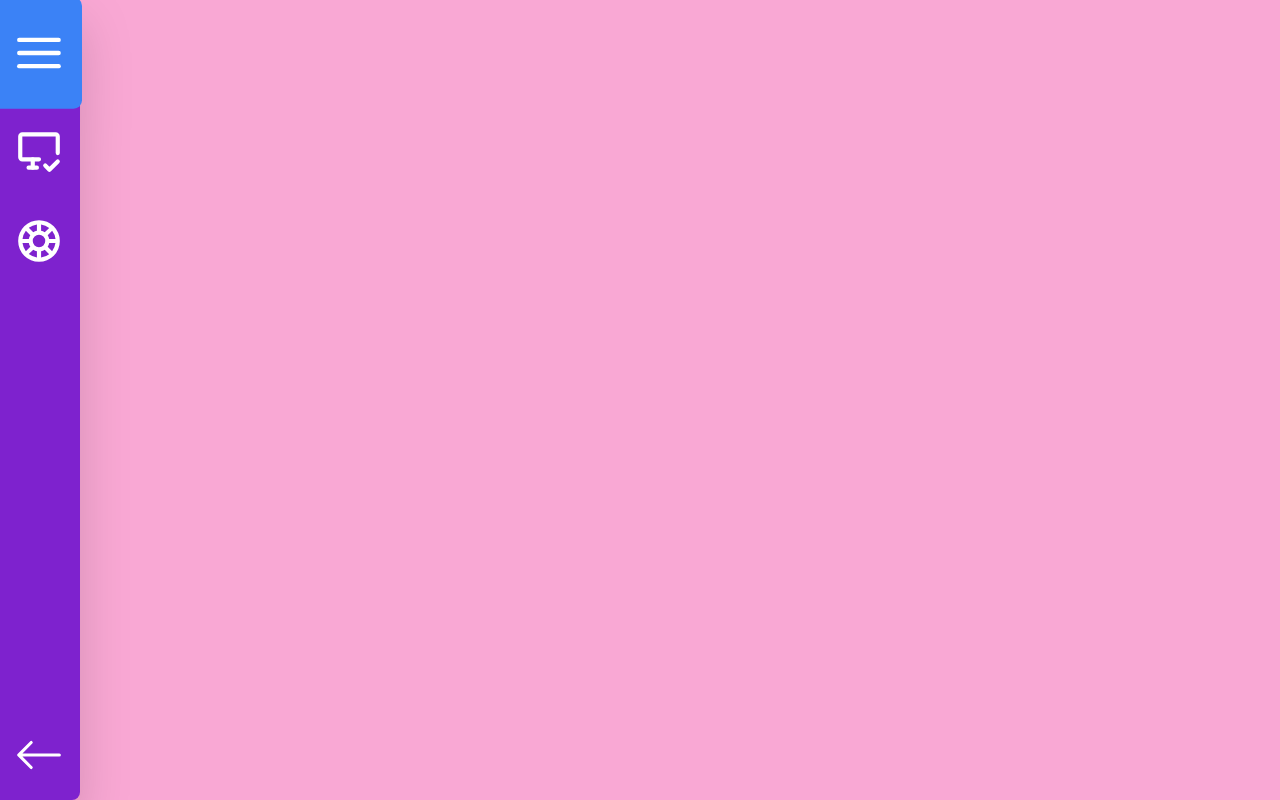
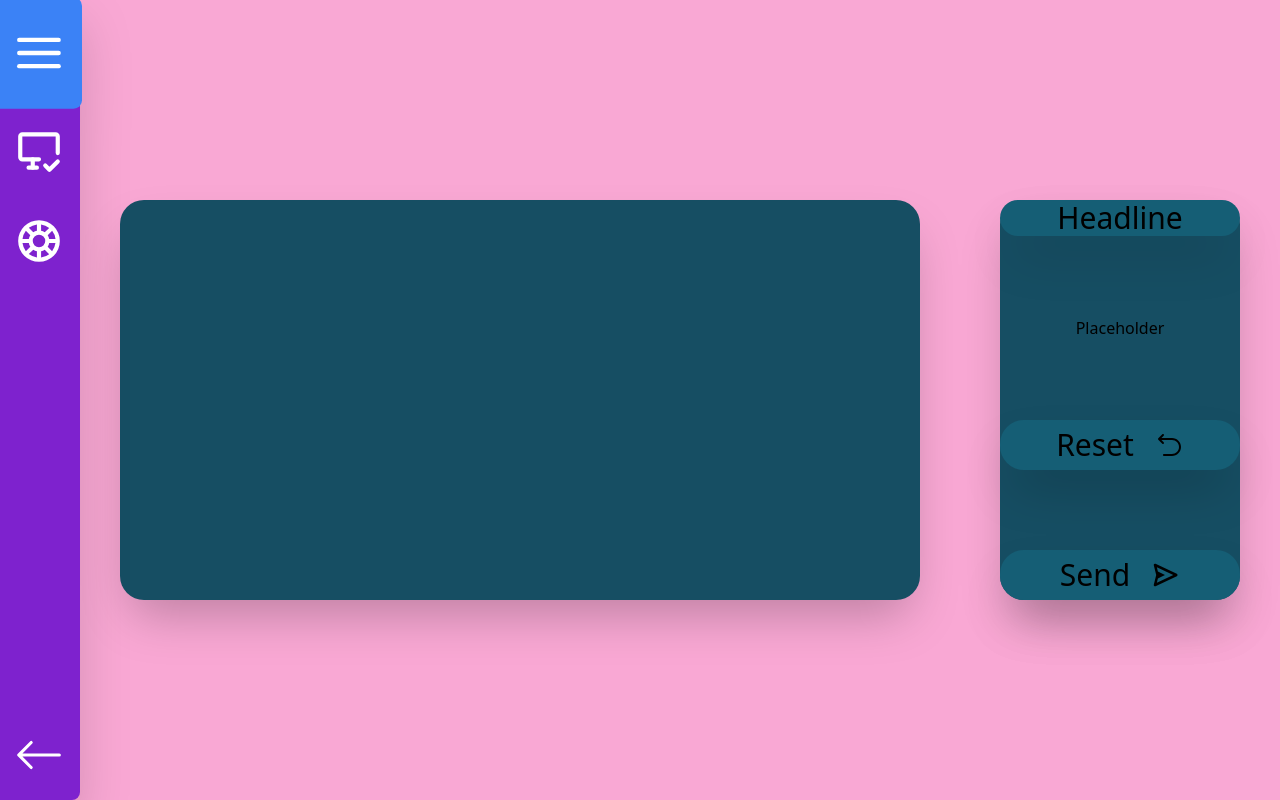
Before and after one commit to MrXMrQ/LED-Controller, a Next.js app: page /led-controll in a window 1280 px wide. Built offline with nearby package versions, Linux system fonts and the light colour scheme.

Commit message:
add led-controll page

```diff
--- a/package.json
+++ b/package.json
@@ -9,6 +9,7 @@
     "lint": "next lint"
   },
   "dependencies": {
+    "@headlessui/react": "^1.7.15",
     "@types/express": "^4.17.17",
     "@types/node": "20.4.2",
     "@types/react": "18.2.15",
@@ -23,10 +24,14 @@
     "postcss": "8.4.26",
     "react": "18.2.0",
     "react-color": "^2.19.3",
+    "react-colorful": "^5.6.1",
     "react-dom": "18.2.0",
     "react-icons": "^4.10.1",
     "serialport": "^11.0.0",
     "tailwindcss": "3.3.3",
     "typescript": "5.1.6"
+  },
+  "devDependencies": {
+    "@types/react-color": "^3.0.6"
   }
 }
--- /dev/null
+++ b/src/components/Button.tsx
@@ -0,0 +1,21 @@
+import { BsPencil } from 'react-icons/bs';
+
+interface ButtonProps {
+  color: string;
+  icon: React.ElementType;
+  onClick: () => void; // Define the click handler type
+}
+
+const Button = ({ color, icon: Icon, onClick }: ButtonProps) => {
+  return (
+    <div>
+      <button className={`relative bg-${color} rounded-full w-20 h-20 hover:bg-blue-900 transition-colors`} onClick={onClick}>
+        <div className='absolute top-0 left-0 right-0 bottom-0 flex items-center justify-center opacity-0 transition-opacity hover:opacity-100'>
+          <Icon size={40} />
+        </div>
+      </button>
+    </div>
+  );
+};
+
+export default Button;
--- a/src/components/SideBar.tsx
+++ b/src/components/SideBar.tsx
@@ -30,14 +30,14 @@ const SideBar = () => {
 
   return (
     <div className={`bg-purple-700  h-screen ${isExpanded ? 'w-64' : 'w-20'} drop-shadow-2xl rounded-r-lg flex flex-col transition-all`}>
-      <button className={`flex items-center hover:bg-blue-500 text-white font-bold py-7 px-1 rounded-r-lg transform hover:scale-105 ${isExpanded ? 'rounded-r-lg' : ''}`} onClick={handleButtonClick}>
+      <button className={`flex items-center hover:bg-blue-500 transition-colors text-white font-bold py-7 px-1 rounded-r-lg transform hover:scale-105 ${isExpanded ? 'rounded-r-lg' : ''}`} onClick={handleButtonClick}>
         <div className={`flex items-center transition-all ${isExpanded ? '-ml-2' : ''}`} style={{ position: 'relative', left: 10, overflow: 'visible' }}>
           <FiMenu size={50} />
           {showText && <span className="ml-4 text- font-bold">Menu</span>}
         </div>
       </button>
       <Link href="/devices">
-        <button className={`flex items-center hover:bg-blue-500 text-white font-bold py-5 px-1 rounded-r-lg transform hover:scale-105 ${isExpanded ? 'md:w-64' : 'md:w-20'}`}>
+        <button className={`flex items-center hover:bg-blue-500 transition-colors text-white font-bold py-5 px-1 rounded-r-lg transform hover:scale-105 ${isExpanded ? 'md:w-64' : 'md:w-20'}`}>
           <div className={`flex items-center transition-all ${isExpanded ? '-ml-2' : ''}`} style={{ position: 'relative', left: 10, overflow: 'visible' }}>
             <TbDeviceDesktopCheck size={50} />
             {showText && <span className="ml-4 text- font-bold">Connected Devices</span>}
@@ -45,14 +45,14 @@ const SideBar = () => {
         </button>
       </Link>
       <Link href="/led-controll">
-        <button className={`flex items-center hover:bg-blue-500 text-white font-bold py-5 px-1 rounded-r-lg transform hover:scale-105 ${isExpanded ? 'md:w-64' : 'md:w-20'}`}>
+        <button className={`flex items-center hover:bg-blue-500 transition-colors text-white font-bold py-5 px-1 rounded-r-lg transform hover:scale-105 ${isExpanded ? 'md:w-64' : 'md:w-20'}`}>
           <div className={`flex items-center transition-all ${isExpanded ? '-ml-2' : ''}`} style={{ position: 'relative', left: 10, overflow: 'visible' }}>
             <BiColor size={50} />
             {showText && <span className="ml-4 text- font-bold">LED Controller</span>}
           </div>
         </button>
       </Link>
-      <button className="flex items-center mt-auto hover:bg-blue-500 text-white font-bold py-5 px-1 rounded-r-lg transform hover:scale-105" onClick={handleExitClick}>
+      <button className="flex items-center mt-auto hover:bg-blue-500 transition-colors text-white font-bold py-5 px-1 rounded-r-lg transform hover:scale-105" onClick={handleExitClick}>
         <div className={`flex items-center transition-all ${isExpanded ? '-ml-2' : ''}`} style={{ position: 'relative', left: 10, overflow: 'visible' }}>
           <BsArrowLeft size={50} />
           {showText && <span className="ml-4 text- font-bold">Back</span>}
--- a/src/pages/devices.tsx
+++ b/src/pages/devices.tsx
@@ -115,15 +115,14 @@ export default function Home() {
                   <td className="text-left text-2xl px-4 py-2">{item.status}</td>
                   <td className="text-center">
                     <span
-                      className={`inline-block w-4 h-4 rounded-full ${
-                        item.status === 'Online' ? 'bg-green-500' : 'bg-red-500'
-                      }`}
+                      className={`inline-block w-4 h-4 rounded-full ${item.status === 'Online' ? 'bg-green-500' : 'bg-red-500'
+                        }`}
                     ></span>
                   </td>
                   <td className="text-center">
                     <div className="flex items-center justify-center gap-x-5">
                       <button
-                        className="flex-shrink-0 w-auto h-auto bg-red-500 hover:bg-red-700 text-white font-bold py-2 px-2 rounded"
+                        className="flex-shrink-0 w-auto h-auto bg-red-500 hover:bg-red-700 transition-colors text-white font-bold py-2 px-2 rounded"
                         onClick={() => removeDevice(item.id)}
                       >
                         <div className="flex flex-col items-center">
@@ -132,7 +131,7 @@ export default function Home() {
                         </div>
                       </button>
                       <button
-                        className="flex-shrink-0 w-auto h-auto bg-green-500 hover:bg-green-700 text-white font-bold py-2 px-2 rounded"
+                        className="flex-shrink-0 w-auto h-auto bg-green-500 hover:bg-green-700 transition-colors text-white font-bold py-2 px-2 rounded"
                         onClick={() => updateDeviceStatus(item.id)}
                       >
                         <div className="flex flex-col items-center">
@@ -150,10 +149,7 @@ export default function Home() {
           <p className="flex justify-center text-2xl">No devices added yet.</p>
         )}
         <div className="flex justify-center mt-4">
-          <button
-            className="flex items-center justify-center bg-purple-700 hover:bg-blue-500 text-white font-bold py-2 px-4 rounded"
-            onClick={addDevice}
-          >
+          <button className="flex items-center justify-center bg-purple-700 hover:bg-blue-500 transition-colors text-white font-bold py-2 px-4 rounded" onClick={addDevice}>
             <IoMdAdd size={20} className="mr-2" />
             Add Device
           </button>
--- a/src/pages/led-controll.tsx
+++ b/src/pages/led-controll.tsx
@@ -1,10 +1,54 @@
-import { useState } from 'react';
-import SideBar from "@/components/SideBar";
+import SideBar from '@/components/SideBar';
+import Button from '@/components/Button';
+import { BsLightbulb, BsPencil } from 'react-icons/bs';
+import { BiSend } from 'react-icons/bi';
+import { RxReset } from 'react-icons/rx';
+
 
 export default function Home() {
-return (
-    <div className="flex bg-pink-300">
+  const handleButtonClick = () => {
+    // Add your click handler logic here
+    console.log("Button clicked");
+  };
+
+  const handleCustomButtonClick = () => {
+    // Add your click handler logic here
+    console.log('Custom Button clicked!');
+  };
+
+  return (
+    <div className='bg-pink-300 flex'>
       <SideBar />
+      <div className='flex justify-center items-center w-screen h-screen gap-20'>
+        <div className='bg-cyan-900 w-4/6 h-1/2 rounded-3xl grid grid-cols-5 place-items-center shadow-2xl'>
+          <Button color='yellow-400' icon={BsLightbulb} onClick={handleButtonClick} />
+          <Button color='red-800' icon={BsLightbulb} onClick={handleButtonClick} />
+          <Button color='orange-500' icon={BsLightbulb} onClick={handleButtonClick} />
+          <Button color='green-600' icon={BsLightbulb} onClick={handleButtonClick} />
+          <Button color='blue-500' icon={BsLightbulb} onClick={handleButtonClick} />
+          <Button color='white' icon={BsPencil} onClick={handleCustomButtonClick} />
+          <Button color='white' icon={BsPencil} onClick={handleCustomButtonClick} />
+          <Button color='white' icon={BsPencil} onClick={handleCustomButtonClick} />
+          <Button color='white' icon={BsPencil} onClick={handleCustomButtonClick} />
+          <Button color='white' icon={BsPencil} onClick={handleCustomButtonClick} />
+        </div>
+        <div className='bg-cyan-900 w-1/5 h-1/2 rounded-3xl shadow-2xl flex flex-col justify-start items-center gap-y-20'>
+          <div className='bg-cyan-800 w-full h-12 text-center text-3xl rounded-3xl shadow-2xl'>
+            Headline
+          </div>
+          <div>
+            Placeholder
+          </div>
+          <button className='bg-cyan-800 w-full h-20 rounded-3xl shadow-2xl flex items-center justify-center text-3xl text-center hover:bg-blue-500 transition-colors hover:text-4xl'>
+            Reset
+            <RxReset className='ml-5' />
+          </button>
+          <button className='bg-cyan-800 w-full h-20 rounded-3xl shadow-2xl flex items-center justify-center text-3xl text-center hover:bg-blue-500 transition-colors hover:text-4xl'>
+            Send
+            <BiSend className='ml-5'/>
+          </button>
+        </div>
+      </div>
     </div>
-  );
+  )
 }
--- a/src/pages/test.tsx
+++ b/src/pages/test.tsx
@@ -1,23 +1,22 @@
 import React, { useState } from 'react';
-import axios from 'axios';
 
-export default function Home() {
-  const [status, setStatus] = useState('');
+const Button = () => {
+  // Zustand, um zu verfolgen, ob der Button geklickt wurde
+  const [isClicked, setIsClicked] = useState(false);
 
-  const contactBackend = async () => {
-    try {
-      const response = await axios.get('/api/send');
-      const responseData = response.data;
-      setStatus(responseData.status);
-    } catch (error) {
-      setStatus('offline');
-    }
+  // Funktion, die aufgerufen wird, wenn der Button geklickt wird
+  const handleClick = () => {
+    setIsClicked(!isClicked); // Toggle den Zustand
   };
 
   return (
-    <div>
-      <button onClick={contactBackend}>Contact Backend</button>
-      <p>Status: {status}</p>
-    </div>
+    <button
+      onClick={handleClick}
+      style={{ backgroundColor: isClicked ? 'yellow' : 'blue' }}
+    >
+      Klick mich!
+    </button>
   );
-}
+};
+
+export default Button;
```
Also changed, not shown: 1 other file (tests, documents, lock files or other folders).
